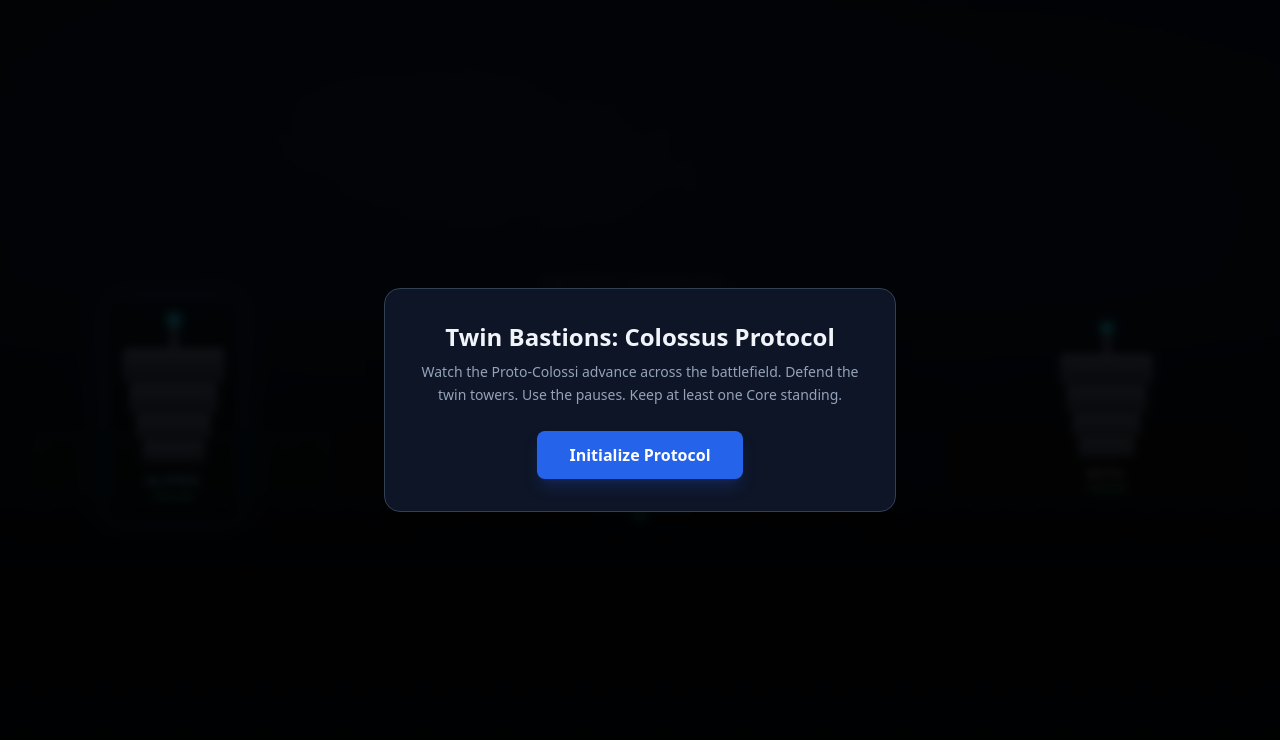
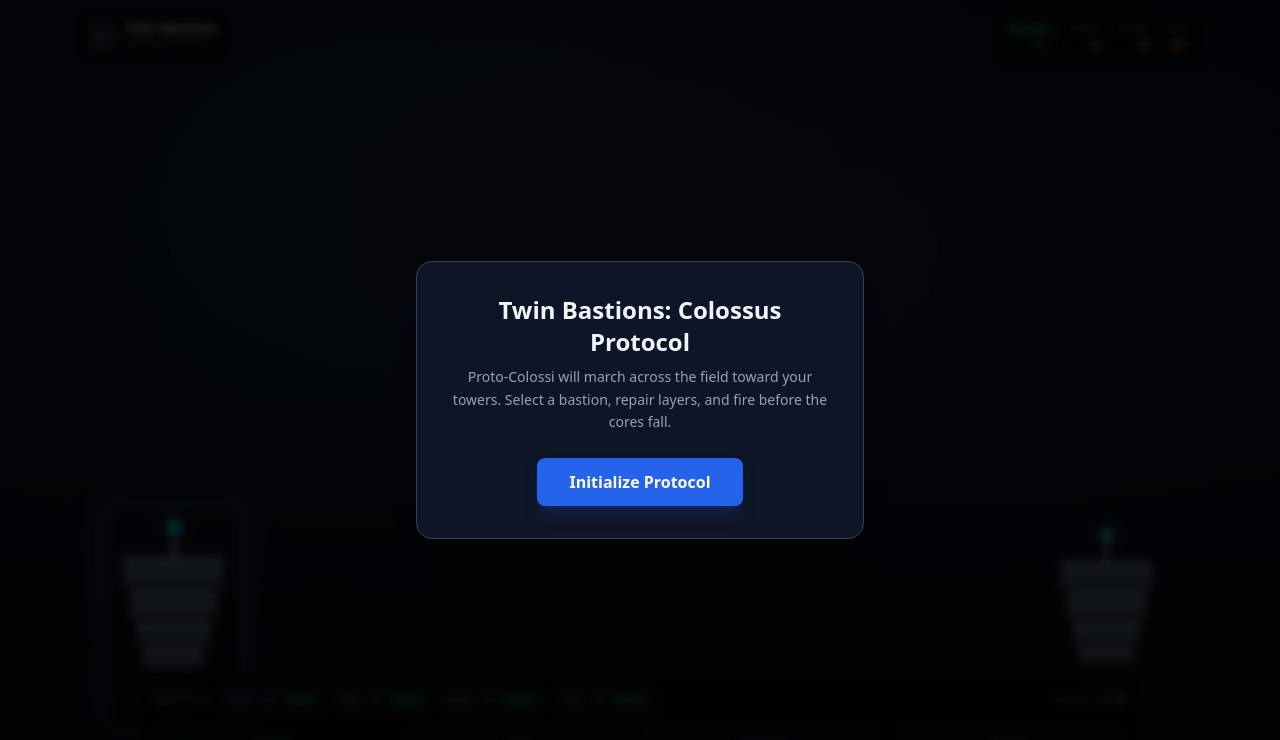
Before and after one commit to jpetro416/twin-bastions, a Next.js app: page / in a window 1280 px wide. Shown: the top 740 px of the page. Built offline with nearby package versions, Linux system fonts and the light colour scheme.

Commit message:
TD-style layout: battlefield is the main view, HUD overlays only

```diff
--- a/src/app/page.tsx
+++ b/src/app/page.tsx
@@ -22,19 +22,19 @@ export default function Home() {
   const [running, setRunning] = useState(false);
   const prevPhase = useRef(state.phase);
   const prevColossi = useRef(state.colossi);
-  const prevLayers = useRef({ A: state.towers.A.layers, B: state.towers.B.layers });
+  const prevLayers = useRef({
+    A: state.towers.A.layers,
+    B: state.towers.B.layers,
+  });
 
   useEffect(() => {
     if (!running || state.phase === "victory" || state.phase === "defeat") return;
-    const id = setInterval(() => {
-      setState((s) => tick(s));
-    }, 1000);
+    const id = setInterval(() => setState((s) => tick(s)), 1000);
     return () => clearInterval(id);
   }, [running, state.phase]);
 
   useEffect(() => {
     if (!running) return;
-
     if (prevPhase.current !== state.phase) {
       if (state.phase === "assault") sounds.assaultStart();
       else if (state.phase === "pause") sounds.pauseStart();
@@ -42,24 +42,18 @@ export default function Home() {
       else if (state.phase === "defeat") sounds.defeat();
       prevPhase.current = state.phase;
     }
-
     const prevIds = new Set(
       prevColossi.current.filter((c) => c.status === "destroyed").map((c) => c.id)
     );
     state.colossi.forEach((c) => {
-      if (c.status === "destroyed" && !prevIds.has(c.id)) {
-        sounds.destroyColossus();
-      }
+      if (c.status === "destroyed" && !prevIds.has(c.id)) sounds.destroyColossus();
     });
     prevColossi.current = state.colossi;
-
     (["A", "B"] as const).forEach((tid) => {
       const prev = prevLayers.current[tid];
       const curr = state.towers[tid].layers;
       curr.forEach((layer, i) => {
-        if (layer.destroyed && prev[i] && !prev[i].destroyed) {
-          sounds.layerLost();
-        }
+        if (layer.destroyed && prev[i] && !prev[i].destroyed) sounds.layerLost();
       });
     });
     prevLayers.current = {
@@ -105,62 +99,159 @@ export default function Home() {
       ? "text-amber-300"
       : "text-red-500";
 
+  const t = state.towers[state.selectedTower];
+  const ended = state.phase === "victory" || state.phase === "defeat";
+
   return (
-    <main className="min-h-screen relative bg-grid overflow-hidden">
-      <div className="pointer-events-none absolute inset-0 bg-gradient-to-b from-transparent via-transparent to-black/50" />
+    <main className="fixed inset-0 overflow-hidden bg-[#060a10] text-slate-200">
+      {/* FULLSCREEN BATTLEFIELD */}
+      <Battlefield
+        state={state}
+        selectedTower={state.selectedTower}
+        onSelectTower={(id) => {
+          sounds.select();
+          setState((s) => ({ ...s, selectedTower: id }));
+        }}
+      />
 
-      <div className="relative z-10 p-3 md:p-5 max-w-7xl mx-auto">
-        <header className="flex flex-col md:flex-row md:items-center justify-between gap-3 mb-4 border-b border-slate-800/80 pb-3">
-          <div className="flex items-center gap-3">
-            <div className="w-9 h-9 rounded bg-gradient-to-br from-slate-700 to-slate-900 border border-slate-600 flex items-center justify-center">
-              <svg width="18" height="18" viewBox="0 0 24 24" fill="none" className="text-blue-400">
+      {/* TOP HUD */}
+      <header className="absolute top-0 left-0 right-0 z-40 pointer-events-none">
+        <div className="pointer-events-auto mx-auto max-w-6xl px-3 pt-3 flex items-start justify-between gap-3">
+          <div className="flex items-center gap-2 bg-black/50 backdrop-blur-md border border-slate-800/80 rounded-lg px-3 py-2">
+            <div className="w-7 h-7 rounded bg-slate-800 border border-slate-600 flex items-center justify-center">
+              <svg width="14" height="14" viewBox="0 0 24 24" fill="none" className="text-blue-400">
                 <path d="M4 20V10l4-3 4 3 4-3 4 3v10H4z" stroke="currentColor" strokeWidth="1.5" />
               </svg>
             </div>
             <div>
-              <h1 className="text-xl md:text-2xl font-bold tracking-tight text-slate-100">
-                Twin Bastions
-              </h1>
-              <p className="text-xs text-slate-500">Colossus Protocol</p>
+              <div className="text-sm font-bold tracking-tight leading-none">Twin Bastions</div>
+              <div className="text-[10px] text-slate-500">Colossus Protocol</div>
             </div>
           </div>
 
-          <div className="flex items-center gap-4 md:gap-5">
-            <div className="text-right">
-              <div className={`text-sm font-semibold uppercase tracking-wider ${phaseClass}`}>
+          <div className="flex items-center gap-2 bg-black/50 backdrop-blur-md border border-slate-800/80 rounded-lg px-3 py-2">
+            <div className="text-right pr-2 border-r border-slate-700">
+              <div className={`text-xs font-semibold uppercase tracking-wider ${phaseClass}`}>
                 {state.phase}
               </div>
-              <div className="text-xs text-slate-400 font-mono">
-                {state.phase === "victory" || state.phase === "defeat"
-                  ? "—"
-                  : `${state.phaseTimer}s`}
+              <div className="text-[10px] font-mono text-slate-400">
+                {ended ? "—" : `${state.phaseTimer}s`}
               </div>
             </div>
-            <div className="h-7 w-px bg-slate-700" />
-            <div className="text-right">
-              <div className="text-[10px] text-slate-500">Phase</div>
-              <div className="font-mono text-slate-200">{state.phaseNumber}</div>
-            </div>
-            <div className="text-right">
-              <div className="text-[10px] text-slate-500">Score</div>
-              <div className="font-mono text-slate-200">{state.score}</div>
-            </div>
-            <div className="text-right">
-              <div className="text-[10px] text-slate-500">Res</div>
-              <div className="font-mono text-amber-300">{state.resources}</div>
+            <Stat label="Phase" value={state.phaseNumber} />
+            <Stat label="Score" value={state.score} />
+            <Stat label="Res" value={state.resources} accent />
           </div>
         </div>
       </header>
 
+      {/* BOTTOM HUD */}
+      <footer className="absolute bottom-0 left-0 right-0 z-40 pointer-events-none">
+        <div className="pointer-events-auto mx-auto max-w-5xl px-3 pb-3">
+          <div className="bg-black/60 backdrop-blur-md border border-slate-800/90 rounded-xl p-3 shadow-2xl">
+            <div className="flex flex-wrap items-center gap-2 mb-2">
+              <span className="text-[10px] uppercase tracking-wider text-slate-500">
+                Bastion {state.selectedTower}
+              </span>
+              {LAYER_ORDER.map((id) => {
+                const layer = t.layers.find((l) => l.id === id)!;
+                const pct = layer.destroyed ? 0 : (layer.hp / layer.maxHp) * 100;
+                const sel = state.selectedLayer === id;
+                return (
+                  <button
+                    key={id}
+                    type="button"
+                    onClick={() => {
+                      sounds.click();
+                      setState((s) => ({ ...s, selectedLayer: id }));
+                    }}
+                    className={`flex items-center gap-1.5 px-2 py-1 rounded border text-[10px] transition ${
+                      sel
+                        ? "border-blue-500 bg-blue-950/50 text-blue-200"
+                        : "border-slate-700 bg-slate-900/50 text-slate-400 hover:border-slate-500"
+                    }`}
+                  >
+                    <span className={layer.destroyed ? "line-through opacity-50" : ""}>
+                      {layer.name.split(" ")[0]}
+                    </span>
+                    <span className="font-mono tabular-nums opacity-70">
+                      {layer.destroyed ? "—" : Math.ceil(layer.hp)}
+                    </span>
+                    <span className="w-8 h-1 bg-slate-800 rounded-full overflow-hidden">
+                      <span
+                        className={`block h-full ${
+                          layer.destroyed
+                            ? "bg-red-900"
+                            : pct > 55
+                            ? "bg-emerald-500"
+                            : pct > 25
+                            ? "bg-amber-500"
+                            : "bg-red-500"
+                        }`}
+                        style={{ width: `${pct}%` }}
+                      />
+                    </span>
+                  </button>
+                );
+              })}
+              <div className="ml-auto flex items-center gap-3 text-[10px] text-slate-500">
+                <span>
+                  WPN <span className="text-slate-200 font-mono">{t.weaponsOnline}</span>
+                </span>
+                <span>
+                  EN <span className="text-cyan-300 font-mono">{Math.floor(t.energy)}</span>
+                </span>
+              </div>
+            </div>
+
+            <div className="grid grid-cols-4 gap-2">
+              <ActionBtn
+                label="Repair"
+                cost="15 res"
+                disabled={!running || !state.selectedLayer || state.resources < 15 || ended}
+                onClick={handleRepair}
+                color="emerald"
+              />
+              <ActionBtn
+                label="Fire"
+                cost="25 en"
+                disabled={!running || t.energy < 25 || ended}
+                onClick={handleFire}
+                color="red"
+              />
+              <ActionBtn
+                label="Transfer"
+                cost="5 res"
+                disabled={
+                  !running ||
+                  state.tunnelStatus === "collapsed" ||
+                  state.resources < 5 ||
+                  ended
+                }
+                onClick={handleTransfer}
+                color="blue"
+              />
+              <ActionBtn
+                label="Boost"
+                cost="25 res"
+                disabled={!running || state.resources < 25 || t.weaponsOnline >= 5 || ended}
+                onClick={handleBoost}
+                color="amber"
+              />
+            </div>
+          </div>
+        </div>
+      </footer>
+
       {!running && state.phaseNumber === 0 && (
-          <div className="fixed inset-0 bg-black/85 z-50 flex items-center justify-center p-6 backdrop-blur-sm">
-            <div className="bg-slate-900/95 border border-slate-700 rounded-2xl p-8 max-w-lg text-center shadow-2xl overlay-in">
+        <div className="absolute inset-0 z-50 flex items-center justify-center bg-black/80 backdrop-blur-sm">
+          <div className="bg-slate-900/95 border border-slate-700 rounded-2xl p-8 max-w-md text-center shadow-2xl overlay-in mx-4">
             <h2 className="text-2xl font-bold text-slate-100 mb-2">
               Twin Bastions: Colossus Protocol
             </h2>
             <p className="text-slate-400 text-sm mb-6 leading-relaxed">
-                Watch the Proto-Colossi advance across the battlefield.
-                Defend the twin towers. Use the pauses. Keep at least one Core standing.
+              Proto-Colossi will march across the field toward your towers.
+              Select a bastion, repair layers, and fire before the cores fall.
             </p>
             <button
               onClick={startGame}
@@ -172,9 +263,9 @@ export default function Home() {
         </div>
       )}
 
-        {(state.phase === "victory" || state.phase === "defeat") && (
-          <div className="fixed inset-0 bg-black/85 z-50 flex items-center justify-center p-6 backdrop-blur-sm">
-            <div className="bg-slate-900/95 border border-slate-700 rounded-2xl p-8 max-w-md text-center overlay-in">
+      {ended && (
+        <div className="absolute inset-0 z-50 flex items-center justify-center bg-black/80 backdrop-blur-sm">
+          <div className="bg-slate-900/95 border border-slate-700 rounded-2xl p-8 max-w-sm text-center overlay-in mx-4">
             <h2
               className={`text-3xl font-bold mb-2 ${
                 state.phase === "victory"
@@ -194,264 +285,57 @@ export default function Home() {
           </div>
         </div>
       )}
-
-        {/* BATTLEFIELD */}
-        <div className="mb-4">
-          <Battlefield
-            state={state}
-            selectedTower={state.selectedTower}
-            onSelectTower={(id) => {
-              sounds.select();
-              setState((s) => ({ ...s, selectedTower: id }));
-            }}
-          />
-        </div>
-
-        <div className="grid grid-cols-1 lg:grid-cols-3 gap-3 mb-3">
-          <TowerCard
-            tower={state.towers.A}
-            selected={state.selectedTower === "A"}
-            selectedLayer={state.selectedLayer}
-            onSelect={() => {
-              sounds.select();
-              setState((s) => ({ ...s, selectedTower: "A" }));
-            }}
-            onSelectLayer={(id) => {
-              sounds.click();
-              setState((s) => ({ ...s, selectedLayer: id, selectedTower: "A" }));
-            }}
-          />
-
-          <div className="space-y-3">
-            <div className="bg-slate-900/70 border border-slate-800 rounded-xl p-3 flex items-center justify-between">
-              <span className="text-xs text-slate-500">Tunnel Network</span>
-              <span
-                className={`text-xs font-semibold uppercase ${
-                  state.tunnelStatus === "open"
-                    ? "text-emerald-400"
-                    : state.tunnelStatus === "contested"
-                    ? "text-amber-400"
-                    : "text-red-400"
-                }`}
-              >
-                {state.tunnelStatus}
-              </span>
-            </div>
-            <div className="bg-slate-900/70 border border-slate-800 rounded-xl p-3 h-36 overflow-y-auto">
-              <h3 className="text-[10px] uppercase tracking-wider text-slate-500 mb-1.5">
-                Nexus Log
-              </h3>
-              <div className="space-y-1">
-                {state.log.map((line, i) => (
-                  <p
-                    key={`${i}-${line.slice(0, 12)}`}
-                    className="text-[11px] text-slate-400 leading-snug log-entry"
-                  >
-                    <span className="text-slate-600 mr-1">›</span>
-                    {line}
-                  </p>
-                ))}
-              </div>
-            </div>
-          </div>
-
-          <TowerCard
-            tower={state.towers.B}
-            selected={state.selectedTower === "B"}
-            selectedLayer={state.selectedLayer}
-            onSelect={() => {
-              sounds.select();
-              setState((s) => ({ ...s, selectedTower: "B" }));
-            }}
-            onSelectLayer={(id) => {
-              sounds.click();
-              setState((s) => ({ ...s, selectedLayer: id, selectedTower: "B" }));
-            }}
-          />
-        </div>
-
-        <div className="bg-slate-900/80 border border-slate-800 rounded-xl p-3">
-          <div className="text-[10px] text-slate-500 mb-2 uppercase tracking-wider flex items-center gap-2">
-            <span className="w-1.5 h-1.5 rounded-full bg-blue-500" />
-            Actions — Bastion {state.selectedTower}
-            {state.selectedLayer ? (
-              <span className="text-blue-400/80 normal-case">· {state.selectedLayer}</span>
-            ) : (
-              <span className="text-slate-600 normal-case">(select layer)</span>
-            )}
-          </div>
-          <div className="grid grid-cols-2 md:grid-cols-4 gap-2">
-            <button
-              disabled={
-                !running ||
-                !state.selectedLayer ||
-                state.resources < 15 ||
-                state.phase === "victory" ||
-                state.phase === "defeat"
-              }
-              onClick={handleRepair}
-              className="btn-action px-3 py-2.5 rounded-lg bg-emerald-950/60 border border-emerald-800/50 text-emerald-200 text-sm hover:bg-emerald-900/50 disabled:opacity-30 disabled:cursor-not-allowed"
-            >
-              <div className="font-medium">Repair</div>
-              <div className="text-[10px] opacity-60">15 res</div>
-            </button>
-            <button
-              disabled={
-                !running ||
-                state.towers[state.selectedTower].energy < 25 ||
-                state.phase === "victory" ||
-                state.phase === "defeat"
-              }
-              onClick={handleFire}
-              className="btn-action px-3 py-2.5 rounded-lg bg-red-950/60 border border-red-800/50 text-red-200 text-sm hover:bg-red-900/50 disabled:opacity-30 disabled:cursor-not-allowed"
-            >
-              <div className="font-medium">Fire</div>
-              <div className="text-[10px] opacity-60">25 energy</div>
-            </button>
-            <button
-              disabled={
-                !running ||
-                state.tunnelStatus === "collapsed" ||
-                state.resources < 5 ||
-                state.phase === "victory" ||
-                state.phase === "defeat"
-              }
-              onClick={handleTransfer}
-              className="btn-action px-3 py-2.5 rounded-lg bg-blue-950/60 border border-blue-800/50 text-blue-200 text-sm hover:bg-blue-900/50 disabled:opacity-30 disabled:cursor-not-allowed"
-            >
-              <div className="font-medium">Transfer</div>
-              <div className="text-[10px] opacity-60">5 res</div>
-            </button>
-            <button
-              disabled={
-                !running ||
-                state.resources < 25 ||
-                state.towers[state.selectedTower].weaponsOnline >= 5 ||
-                state.phase === "victory" ||
-                state.phase === "defeat"
-              }
-              onClick={handleBoost}
-              className="btn-action px-3 py-2.5 rounded-lg bg-amber-950/60 border border-amber-800/50 text-amber-200 text-sm hover:bg-amber-900/50 disabled:opacity-30 disabled:cursor-not-allowed"
-            >
-              <div className="font-medium">Boost</div>
-              <div className="text-[10px] opacity-60">25 res</div>
-            </button>
-          </div>
-        </div>
-
-        <footer className="mt-6 text-center text-[10px] text-slate-600">
-          Twin Bastions · Next.js + Tauri · From the dream
-        </footer>
-      </div>
     </main>
   );
 }
 
-function TowerCard({
-  tower,
-  selected,
-  selectedLayer,
-  onSelect,
-  onSelectLayer,
+function Stat({
+  label,
+  value,
+  accent,
 }: {
-  tower: GameState["towers"]["A"];
-  selected: boolean;
-  selectedLayer: LayerId | null;
-  onSelect: () => void;
-  onSelectLayer: (id: LayerId) => void;
+  label: string;
+  value: number;
+  accent?: boolean;
 }) {
-  const core = tower.layers.find((l) => l.id === "core");
-  const coreAlive = core && !core.destroyed && core.hp > 0;
-  const energyPct = (tower.energy / tower.maxEnergy) * 100;
-
   return (
-    <div
-      onClick={onSelect}
-      className={`rounded-xl border-2 p-3 cursor-pointer transition-all ${
-        selected
-          ? "border-blue-500/80 bg-slate-900/80 tower-selected"
-          : "border-slate-800 bg-slate-900/60 hover:border-slate-600"
-      }`}
-    >
-      <div className="flex items-center justify-between mb-2">
-        <h2 className="font-bold text-slate-100 text-sm tracking-wide">{tower.name}</h2>
-        <span
-          className={`text-[9px] px-1.5 py-0.5 rounded font-semibold ${
-            coreAlive
-              ? "bg-emerald-900/60 text-emerald-300"
-              : "bg-red-900/60 text-red-300"
-          }`}
-        >
-          {coreAlive ? "CORE" : "LOST"}
-        </span>
-      </div>
-
-      <div className="space-y-1.5 mb-3">
-        {LAYER_ORDER.map((id) => {
-          const layer = tower.layers.find((l) => l.id === id)!;
-          const pct = layer.destroyed ? 0 : (layer.hp / layer.maxHp) * 100;
-          const isSel = selected && selectedLayer === id;
-
-          return (
-            <div
-              key={id}
-              onClick={(e) => {
-                e.stopPropagation();
-                onSelectLayer(id);
-              }}
-              className={`rounded p-1.5 border transition-all ${
-                isSel
-                  ? "border-blue-500 bg-blue-950/40"
-                  : layer.destroyed
-                  ? "border-transparent layer-destroyed"
-                  : "border-transparent hover:bg-slate-800/60"
-              }`}
-            >
-              <div className="flex justify-between text-[10px] mb-1">
-                <span className={layer.destroyed ? "text-red-400/70 line-through" : "text-slate-400"}>
-                  {layer.name}
-                </span>
-                <span className="text-slate-500 font-mono tabular-nums">
-                  {layer.destroyed ? "—" : `${Math.ceil(layer.hp)}`}
-                </span>
-              </div>
-              <div className="h-1.5 bg-slate-800/80 rounded-full overflow-hidden">
-                <div
-                  className={`h-full rounded-full hp-bar ${
-                    layer.destroyed
-                      ? "bg-red-900"
-                      : pct > 55
-                      ? "bg-gradient-to-r from-emerald-600 to-emerald-400"
-                      : pct > 25
-                      ? "bg-gradient-to-r from-amber-600 to-amber-400"
-                      : "bg-gradient-to-r from-red-600 to-red-400"
-                  }`}
-                  style={{ width: `${pct}%` }}
-                />
-              </div>
-            </div>
-          );
-        })}
-      </div>
-
-      <div className="grid grid-cols-2 gap-2 text-[10px]">
-        <div className="bg-slate-950/60 rounded p-1.5 border border-slate-800/60">
-          <div className="text-slate-500">Weapons</div>
-          <div className="font-mono text-slate-200">{tower.weaponsOnline}</div>
-        </div>
-        <div className="bg-slate-950/60 rounded p-1.5 border border-slate-800/60">
-          <div className="text-slate-500 flex justify-between">
-            <span>Energy</span>
-            <span className="font-mono text-slate-400">{Math.floor(tower.energy)}</span>
-          </div>
-          <div className="h-1 bg-slate-800 rounded-full mt-1 overflow-hidden">
-            <div
-              className="h-full bg-gradient-to-r from-cyan-600 to-blue-400 energy-bar rounded-full"
-              style={{ width: `${energyPct}%` }}
-            />
-          </div>
-        </div>
+    <div className="text-right px-1.5">
+      <div className="text-[9px] text-slate-500 uppercase">{label}</div>
+      <div className={`font-mono text-sm ${accent ? "text-amber-300" : "text-slate-200"}`}>
+        {value}
       </div>
     </div>
   );
 }
+
+function ActionBtn({
+  label,
+  cost,
+  disabled,
+  onClick,
+  color,
+}: {
+  label: string;
+  cost: string;
+  disabled: boolean;
+  onClick: () => void;
+  color: "emerald" | "red" | "blue" | "amber";
+}) {
+  const colors = {
+    emerald: "bg-emerald-950/70 border-emerald-800/50 text-emerald-200 hover:bg-emerald-900/60",
+    red: "bg-red-950/70 border-red-800/50 text-red-200 hover:bg-red-900/60",
+    blue: "bg-blue-950/70 border-blue-800/50 text-blue-200 hover:bg-blue-900/60",
+    amber: "bg-amber-950/70 border-amber-800/50 text-amber-200 hover:bg-amber-900/60",
+  };
+  return (
+    <button
+      type="button"
+      disabled={disabled}
+      onClick={onClick}
+      className={`btn-action px-2 py-2 rounded-lg border text-sm disabled:opacity-30 disabled:cursor-not-allowed ${colors[color]}`}
+    >
+      <div className="font-medium leading-tight">{label}</div>
+      <div className="text-[10px] opacity-60">{cost}</div>
+    </button>
+  );
+}
```
Lines whose indentation alone changed are shown as unchanged.
